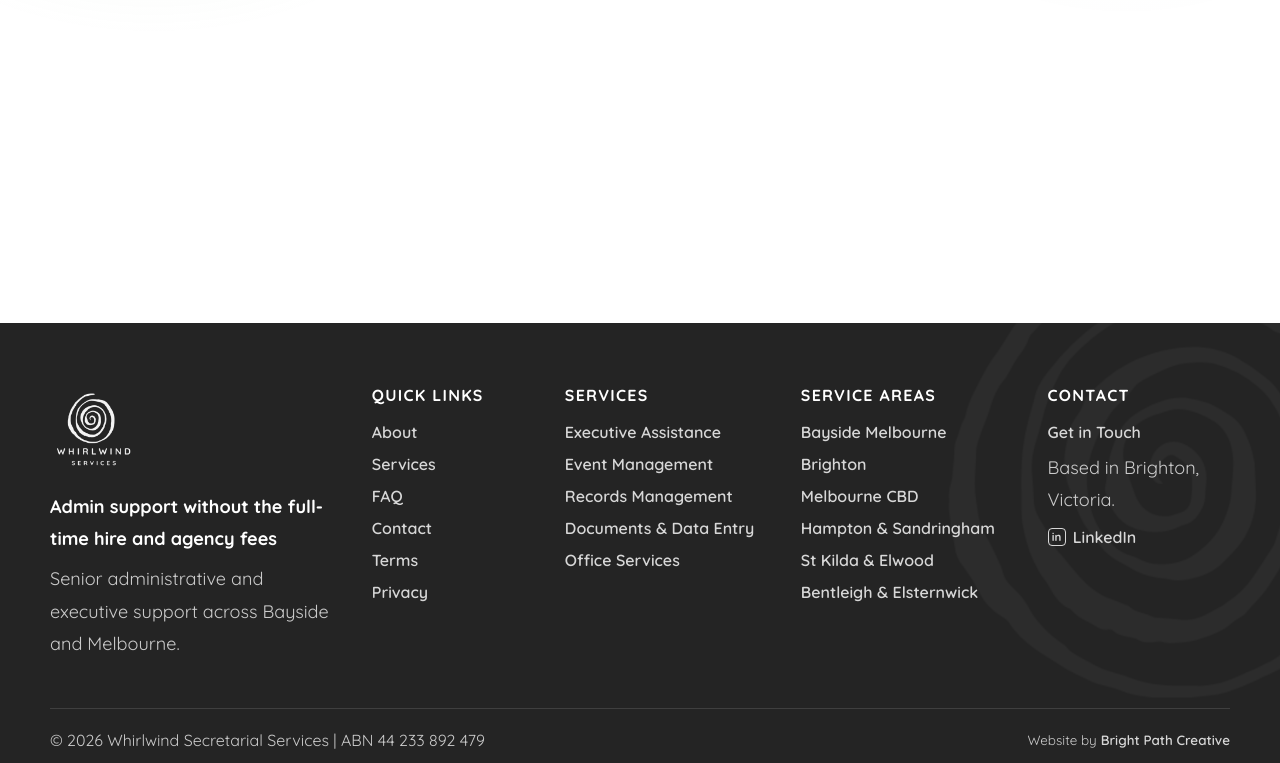
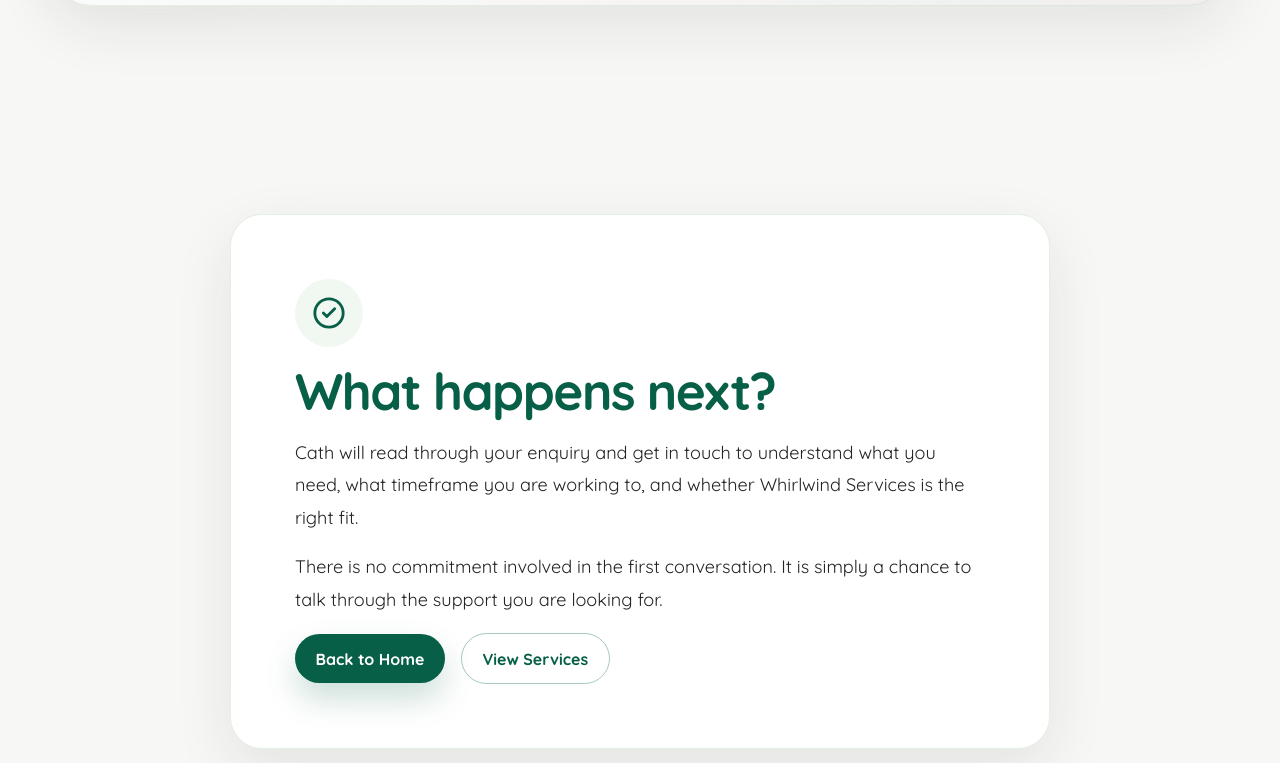
Before and after one commit to BrightPathCreative/whirlwind-services, a Next.js app: page /thank-you in a window 1280 px wide. Before the commit this address had no page. Shown: the part 477-1240 px from the top of the page. Built offline with nearby package versions, Linux system fonts and the light colour scheme.

Commit message:
Add form thank you page
Create a noindex thank-you page for post-submission acknowledgement and next steps.

Co-authored-by: Cursor <cursoragent@cursor.com>

```diff
--- a/app/globals.css
+++ b/app/globals.css
@@ -850,6 +850,28 @@ p {
   padding: clamp(1.5rem, 4vw, 3rem);
 }
 
+.thank-you-card {
+  background: white;
+  border: 1px solid rgba(138, 191, 137, 0.24);
+  border-radius: var(--radius-large);
+  box-shadow: var(--shadow-soft);
+  display: grid;
+  gap: 1.1rem;
+  padding: clamp(2rem, 5vw, 4rem);
+  position: relative;
+}
+
+.thank-you-icon {
+  align-items: center;
+  background: var(--color-sage-10);
+  border-radius: 999px;
+  color: var(--color-emerald);
+  display: inline-flex;
+  height: 68px;
+  justify-content: center;
+  width: 68px;
+}
+
 .form-placeholder {
   background:
     linear-gradient(135deg, rgba(138, 191, 137, 0.2), rgba(255, 255, 255, 0.72)),
--- /dev/null
+++ b/app/thank-you/page.tsx
@@ -0,0 +1,54 @@
+import type { Metadata } from "next";
+import Link from "next/link";
+import { CheckCircle2 } from "lucide-react";
+import { PageHero } from "@/components/PageHero";
+import { SectionReveal } from "@/components/SectionReveal";
+
+export const metadata: Metadata = {
+  title: "Thank You | Whirlwind Services",
+  description: "Thank you for getting in touch with Whirlwind Services.",
+  robots: {
+    index: false,
+    follow: false
+  }
+};
+
+export default function ThankYouPage() {
+  return (
+    <>
+      <PageHero eyebrow="Thank You" title="Thanks for getting in touch">
+        <p>
+          Your enquiry has been received. Cath will review your message and come back to you as soon
+          as she can.
+        </p>
+      </PageHero>
+
+      <section className="section">
+        <div className="section-inner narrow">
+          <SectionReveal className="thank-you-card">
+            <span className="thank-you-icon" aria-hidden="true">
+              <CheckCircle2 size={34} />
+            </span>
+            <h2>What happens next?</h2>
+            <p>
+              Cath will read through your enquiry and get in touch to understand what you need, what
+              timeframe you are working to, and whether Whirlwind Services is the right fit.
+            </p>
+            <p>
+              There is no commitment involved in the first conversation. It is simply a chance to
+              talk through the support you are looking for.
+            </p>
+            <div className="button-row">
+              <Link className="button button-primary" href="/">
+                Back to Home
+              </Link>
+              <Link className="button button-outline" href="/services">
+                View Services
+              </Link>
+            </div>
+          </SectionReveal>
+        </div>
+      </section>
+    </>
+  );
+}
```
